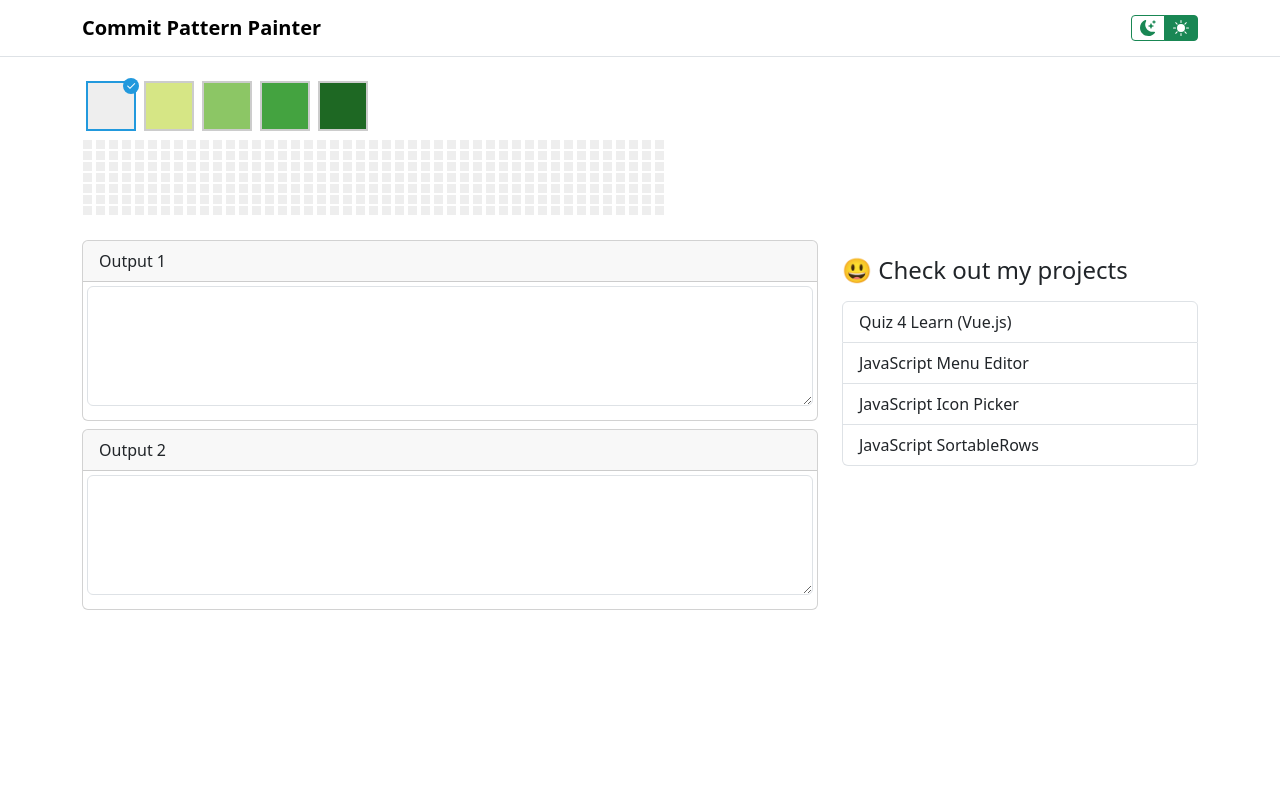
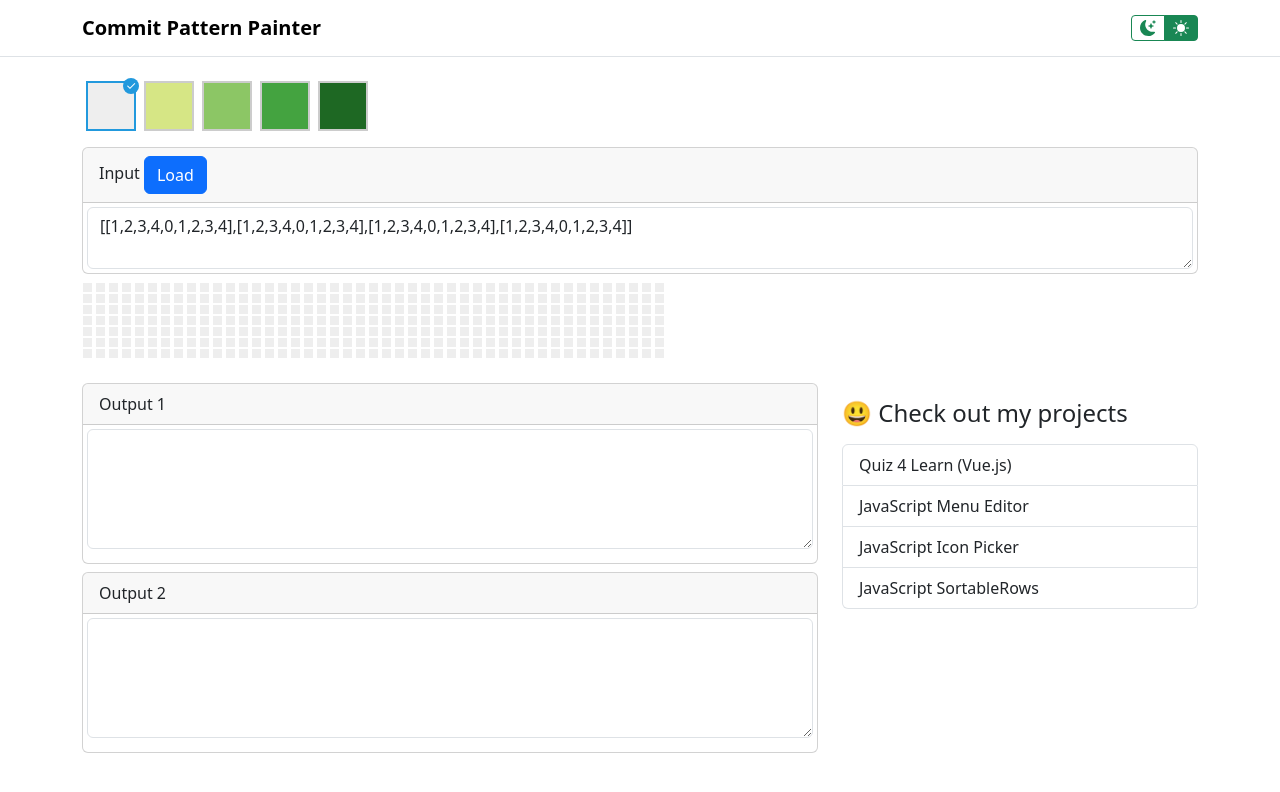
Before and after one commit to davicotico/commit-pattern-painter, a Vue app: page / in a window 1280 px wide. Shown: the top 792 px of the page. Built offline with nearby package versions, Linux system fonts and the light colour scheme.

Commit message:
load data from array (in progress)

```diff
--- a/src/App.vue
+++ b/src/App.vue
@@ -1,5 +1,5 @@
 <script setup>
-import { ref } from 'vue';
+import { ref, useTemplateRef } from 'vue';
 import { useDark } from '@vueuse/core';
 import BrushPalette from './components/BrushPalette.vue';
 import CommitsCanva from './components/CommitsCanva.vue';
@@ -31,6 +31,19 @@ function updateOutput() {
   });
   updateOutput1(data);
   updateOutput2(data);
+}
+
+const DATA = [
+  [1, 2, 3, 4, 0, 1, 2, 3, 4],
+  [1, 2, 3, 4, 0, 1, 2, 3, 4],
+  [1, 2, 3, 4, 0, 1, 2, 3, 4],
+  [1, 2, 3, 4, 0, 1, 2, 3, 4],
+];
+const input = ref(JSON.stringify(DATA));
+const commits = useTemplateRef('commits');
+function loadData() {
+  console.log(JSON.parse(input.value));
+  commits.value.loadData(JSON.parse(input.value));
 }
 </script>
 <template>
@@ -80,7 +93,20 @@ function updateOutput() {
     </div>
     <div class="row">
       <div class="col">
-        <commits-canva :brush-id="selectedBrushId" @painted="handlePixelPainted()" />
+        <div class="card my-2">
+          <div class="card-header">
+            <span> Input </span>
+            <button type="button" class="btn btn-primary" @click="loadData()">Load</button>
+          </div>
+          <div class="card-body p-1">
+            <textarea id="input" class="form-control w-100" v-model="input"></textarea>
+          </div>
+        </div>
+      </div>
+    </div>
+    <div class="row">
+      <div class="col">
+        <commits-canva :brush-id="selectedBrushId" @painted="handlePixelPainted()" ref="commits" />
       </div>
     </div>
     <div class="row">
--- a/src/components/CommitsCanva.vue
+++ b/src/components/CommitsCanva.vue
@@ -1,6 +1,6 @@
 <script setup>
 import { ref, onMounted, onUnmounted, provide, watchEffect } from 'vue';
-import ColumnPixel from './ColumnPixel.vue';
+import ThePixel from './ThePixel.vue';
 import { useDark } from '@vueuse/core';
 import { indexedColors } from '@/data/palettes';
 
@@ -17,6 +17,9 @@ defineEmits(['painted']);
 const props = defineProps({
   brushId: Number,
 });
+
+defineExpose({ loadData });
+
 const isMouseDown = ref(false);
 const brush = ref();
 
@@ -50,12 +53,48 @@ function handleGlobalMouseDown() {
 function handleGlobalMouseUp() {
   isMouseDown.value = false;
 }
+
+const pixelElements = {};
+function setPixelRef(key, component) {
+  if (component && component.pixelRef) {
+    pixelElements[key] = component.pixelRef.value || component.pixelRef;
+  }
+}
+
+function loadData(data) {
+  for (let i = 0; i < 2; i++) {
+    for (let j = 0; j < 7; j++) {
+      const el = pixelElements[`${i}_${j}`];
+      if (el) {
+        const br = getBrushById(data[i][j]);
+        el.style.backgroundColor = br.color;
+        el.dataset.brush = br.id;
+      }
+    }
+  }
+}
+function getBrushById(id) {
+  const modo = isDark.value ? 'dark' : 'light';
+  return {
+    id,
+    color: indexedColors[modo][id],
+  };
+}
 </script>
 <template>
   <div id="square-canva" class="commits-canva" :class="{ dark: isDark }">
     <ul>
-      <li v-for="i in 45" :key="i">
-        <column-pixel :brush="brush" :is-mouse-down="isMouseDown" @painted="$emit('painted')" />
+      <li v-for="(_, i) in 45" :key="i">
+        <ul>
+          <the-pixel
+            :ref="(el) => setPixelRef(`${i}_${j}`, el)"
+            v-for="(_j, j) in 7"
+            :key="j"
+            :brush="brush"
+            :is-mouse-down="isMouseDown"
+            @painted="$emit('painted')"
+          ></the-pixel>
+        </ul>
       </li>
     </ul>
   </div>
--- a/src/components/ThePixel.vue
+++ b/src/components/ThePixel.vue
@@ -11,6 +11,7 @@ const props = defineProps({
   brush: Object,
   isMouseDown: Boolean,
 });
+defineExpose({ pixelRef });
 
 watch(isDark, () => {
   const colorId = getColorId();
@@ -39,11 +40,7 @@ function paintPixel() {
     emit('painted');
   }
 }
-onMounted(() => {
-  /* let valor = { id: 4, color: '#1e6823' };
-  pixelRef.value.style.backgroundColor = valor.color;
-  pixelRef.value.dataset.brush = valor.id; */
-});
+onMounted(() => {});
 </script>
 <template>
   <li ref="pixelRef" class="pixel" @mousedown="handleMouseDown" @mouseover="handleMouseOver"></li>
```
